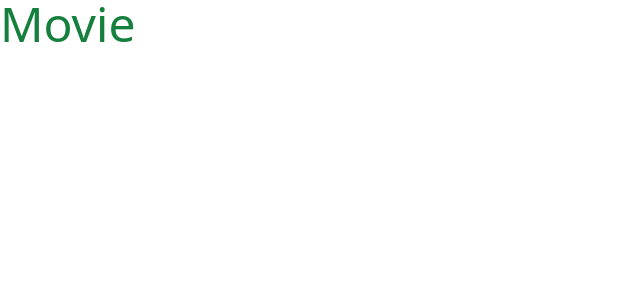
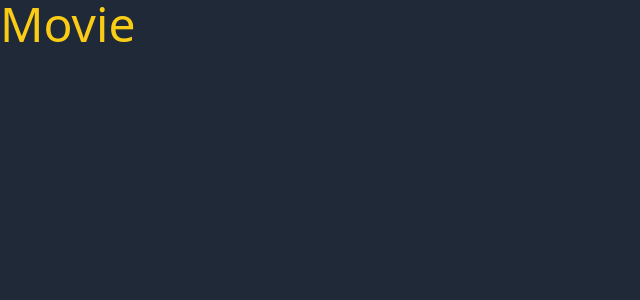
Before and after one commit to edgarlevyings44/movie, a React (Vite) app: page / in a window 1280 px wide. Shown: the top 300 px of the page, without its empty margins (0-640 px from the left). Built offline with nearby package versions, Linux system fonts and the light colour scheme.

Commit message:
install daisy UI

```diff
--- a/package.json
+++ b/package.json
@@ -20,6 +20,7 @@
     "@typescript-eslint/parser": "^6.21.0",
     "@vitejs/plugin-react-swc": "^3.5.0",
     "autoprefixer": "^10.4.17",
+    "daisyui": "^4.7.2",
     "eslint": "^8.56.0",
     "eslint-plugin-react-hooks": "^4.6.0",
     "eslint-plugin-react-refresh": "^0.4.5",
--- a/src/App.tsx
+++ b/src/App.tsx
@@ -5,7 +5,9 @@ function App() {
 
   return (
     <>
-      <h1 className="text-green-700 text-5xl">Movie</h1>
+       <div className="min-h-screen bg-gray-800">
+          <h1 className="text-yellow-400 text-5xl">Movie</h1>
+       </div>
     </>
   )
 }
--- a/tailwind.config.js
+++ b/tailwind.config.js
@@ -5,5 +5,5 @@ export default {
   theme: {
     extend: {},
   },
-  plugins: [],
+  plugins: [require("daisyui")],
 }
```
Also changed, not shown: 1 other file (tests, documents, lock files or other folders).
